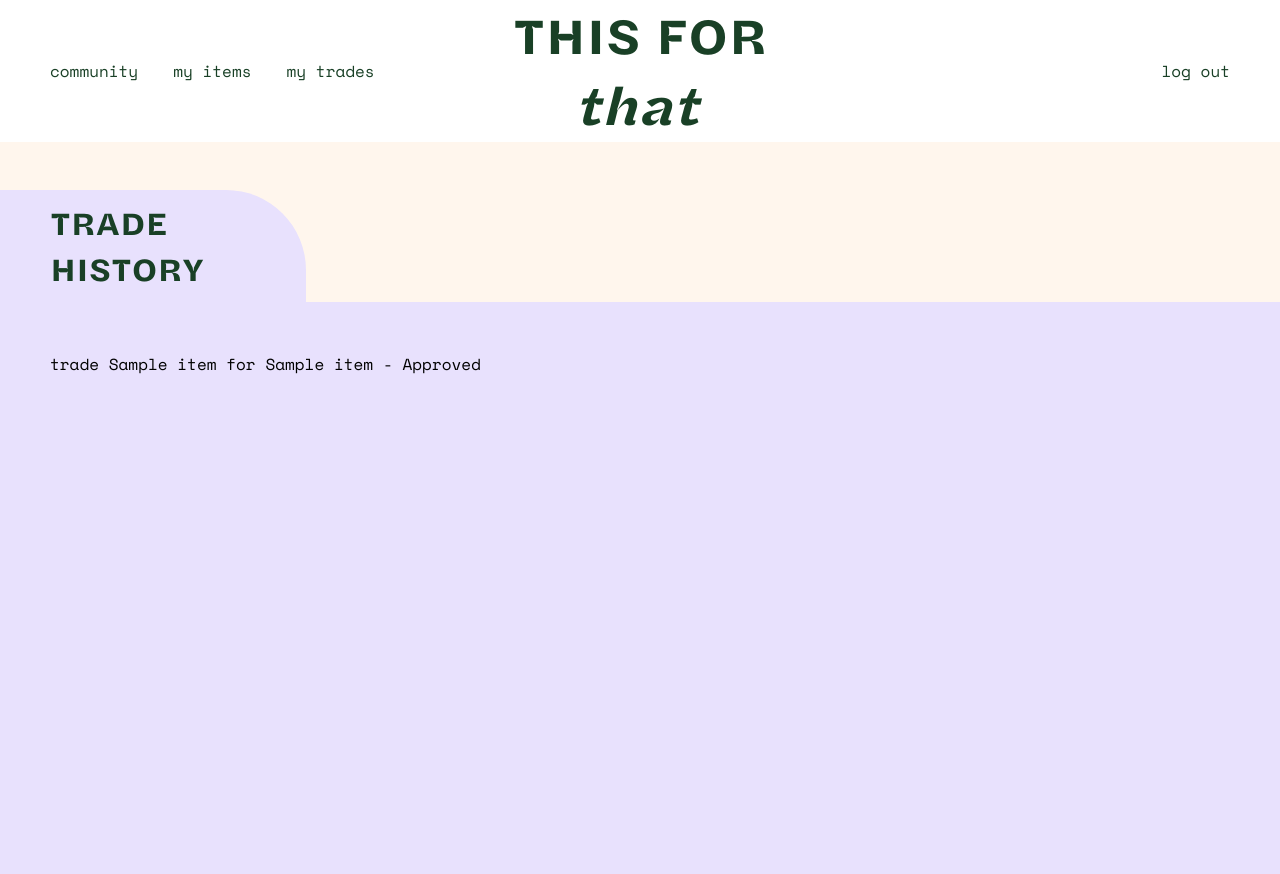
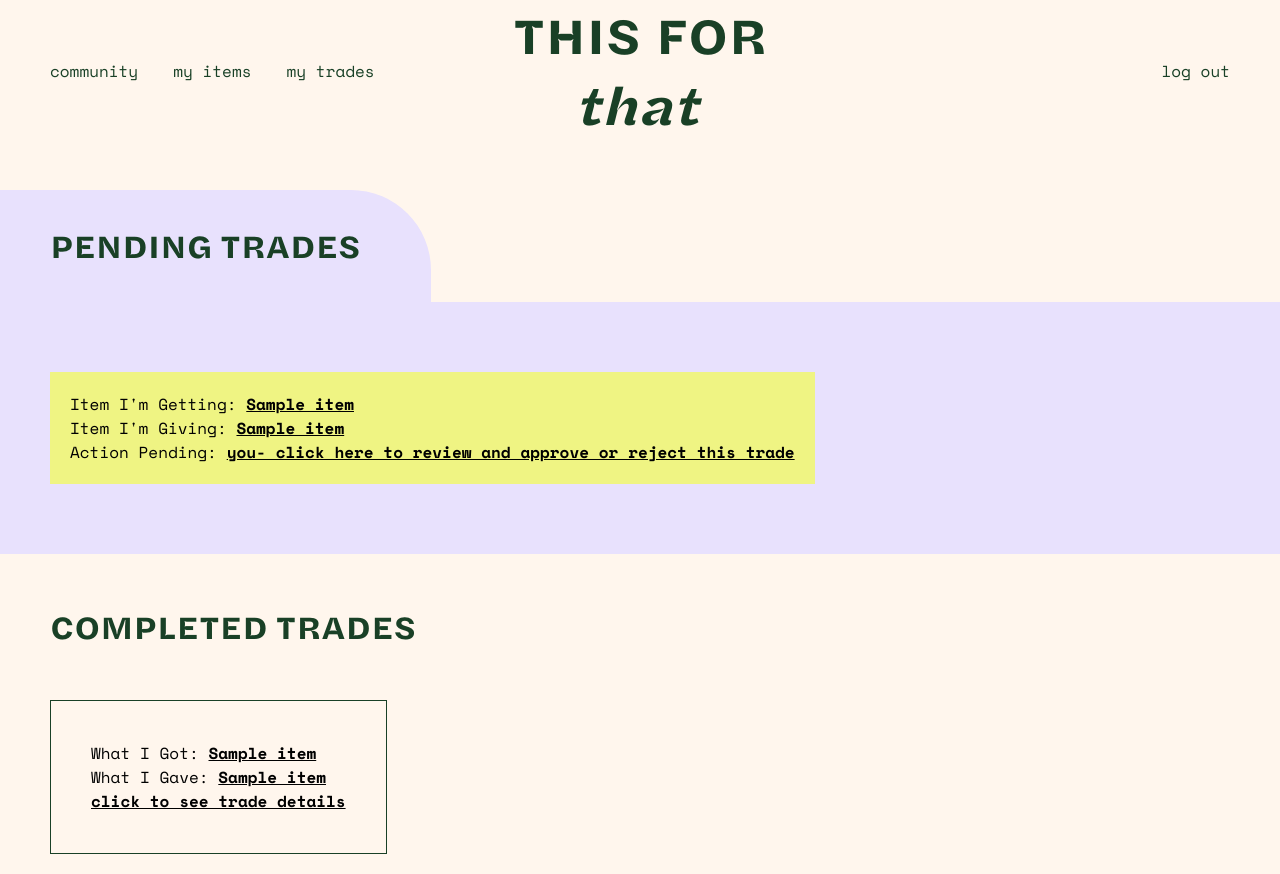
Before and after one commit to aysung8191/This-for-That, a Django app: page /trades/ in a window 1280 px wide. Before the commit the page ends 374 px from the top, so only its background shows below. Run offline with Django 4.2, Linux system fonts and the light colour scheme; a user stored in the database is signed in; tables that the repository leaves empty hold one stand-in row (values such as "Sample post").

Commit message:
adds styling to trade history

```diff
--- a/main_app/static/css/style.css
+++ b/main_app/static/css/style.css
@@ -181,13 +181,12 @@ footer {
 }
 
 .tab-text {
-    padding-left:50px;
+    padding:0 70px 0 50px;
     height: 70%;
     display: flex;
     align-items: center;
     background-color: var(--lavender);
     border-top-right-radius: 80px 80px;
-    width: 20%;
 }
 
 .items-index {
@@ -197,7 +196,6 @@ footer {
 .items-container {
     background-color: var(--lavender);
     padding: 50px;
-    min-height: 50vh;
 }
 
 .items-grid {
@@ -276,6 +274,30 @@ footer {
     width: 80%;
 }
 
+.trades-container {
+    padding: 50px 50px 0 50px;
+    display: flex;
+    flex-wrap: wrap;
+}
+
+.trades-container>h1 {
+    margin:0;
+}
+
+.trade-in-progress {
+    width: fit-content;
+    background-color: var(--chartreuse);
+    margin: 20px 0;
+    padding: 20px;
+}
+
+.trade-done {
+    width: fit-content;
+    border: 1px solid var(--dark-green);
+    margin: 0 40px 20px 0;
+    padding: 40px;
+}
+
 .marquee {
     background-color: rgb(239,244,131);
     width: 80%;
--- a/main_app/templates/main_app/trade_list.html
+++ b/main_app/templates/main_app/trade_list.html
@@ -1,16 +1,61 @@
 {% extends 'base.html' %}
 {% block title %}<title>trade history</title>{% endblock %}
+{% block bodytag %} class="items-index" {% endblock %}
 {% block content %}
 
 <div class="tab-container">
-    <div class="tab-text"><h1>TRADE HISTORY</h1></div>
+    <div class="tab-text"><h1>PENDING TRADES</h1></div>
 </div>
 <div class="items-container">
     {% for trade in trade_list %}
-    <div><a href="{% url 'trade_detail' trade.id %}">{{trade}}</a> - {{trade.get_status_display}}</div>
-    {% empty %}
-    <div>no trades</div>
-    {% endfor%}
+    <div class="trade-in-progress">
+        <div>Item I'm Getting:
+            {% if trade.item_primary.user == user %}
+                <a href="{% url 'item_detail' trade.item_proposed.id %}" class="decorate-anchor">{{trade.item_proposed}} </a>
+            {% else %}
+                <a href="{% url 'item_detail' trade.item_primary.id %}" class="decorate-anchor">{{trade.item_primary}} </a>
+            {% endif %}
+        </div>
+        <div> Item I'm Giving:
+            {% if trade.item_proposed.user == user %}
+            <a href="{% url 'item_detail' trade.item_proposed.id %}" class="decorate-anchor">{{trade.item_proposed}} </a>
+            {% else %}
+            <a href="{% url 'item_detail' trade.item_primary.id %}" class="decorate-anchor">{{trade.item_primary}} </a>
+            {% endif %}
+        </div>
+        <div> Action Pending:
+            {% if trade.item_primary.user == user %}
+                <a href="{% url 'trade_detail' trade.id %}" class="decorate-anchor">you- click here to review and approve or reject this trade</a>
+            {% else %}
+                {{trade.item_primary.user}}
+            {% endif %}
+        </div>
+    </div>
+    {% endfor %}
+</div>
+<div class="trades-container">
+    <h1>COMPLETED TRADES</h1>
+</div>
+<div class="trades-container">
+    {% for trade in trade_list %}
+    <div class="trade-done">
+        <div>What I Got:
+            {% if trade.item_primary.user == user %}
+                <a href="{% url 'item_detail' trade.item_proposed.id %}" class="decorate-anchor">{{trade.item_proposed}} </a>
+            {% else %}
+                <a href="{% url 'item_detail' trade.item_primary.id %}" class="decorate-anchor">{{trade.item_primary}} </a>
+            {% endif %}
+        </div>
+        <div> What I Gave:
+            {% if trade.item_proposed.user == user %}
+            <a href="{% url 'item_detail' trade.item_proposed.id %}" class="decorate-anchor">{{trade.item_proposed}} </a>
+            {% else %}
+            <a href="{% url 'item_detail' trade.item_primary.id %}" class="decorate-anchor">{{trade.item_primary}} </a>
+            {% endif %}
+        </div>
+        <div> <a href="{% url 'trade_detail' trade.id %}" class="decorate-anchor">click to see trade details</a> </div>
+    </div>
+    {% endfor %}
 </div>
 
 {% endblock %}
```
